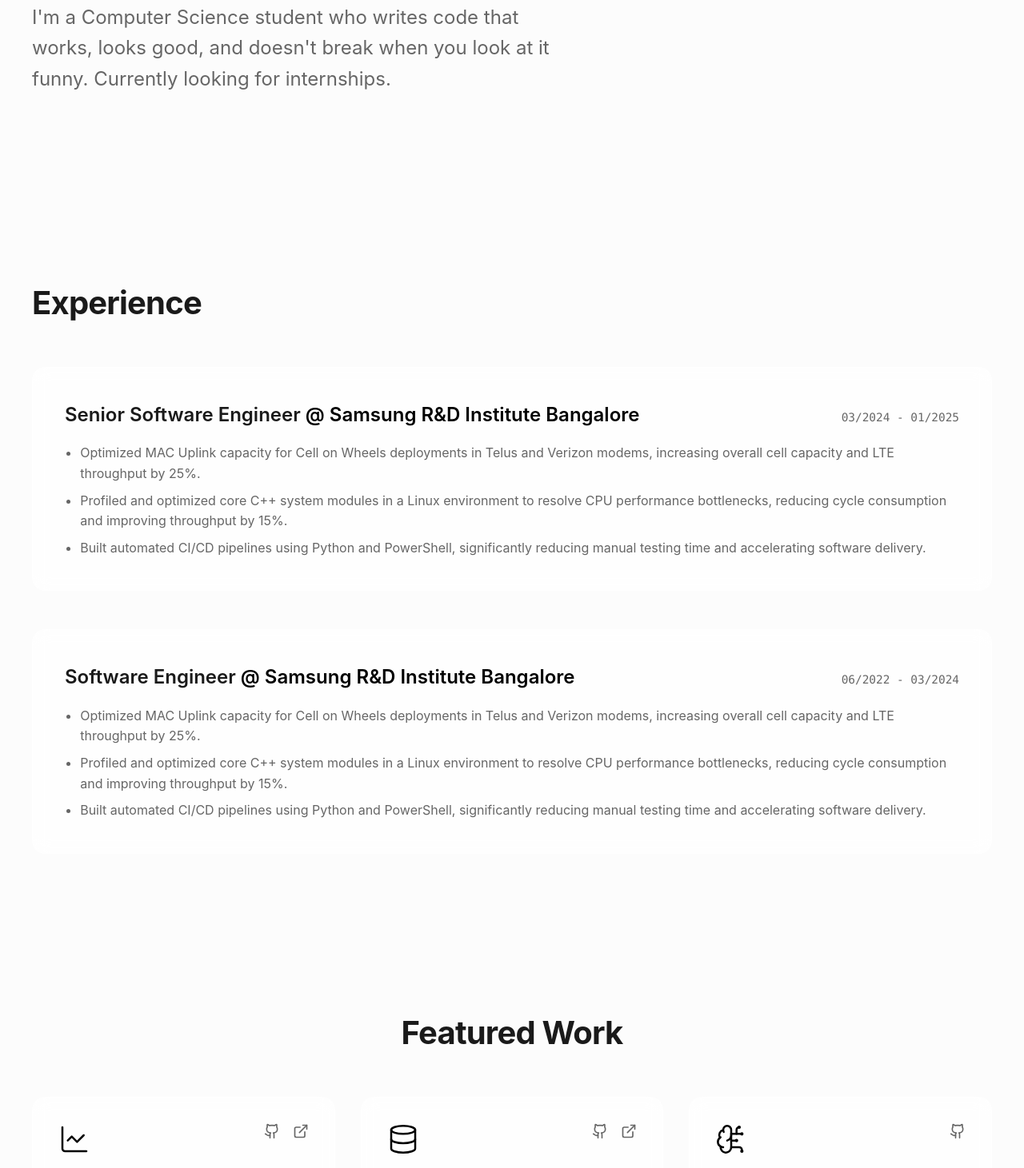
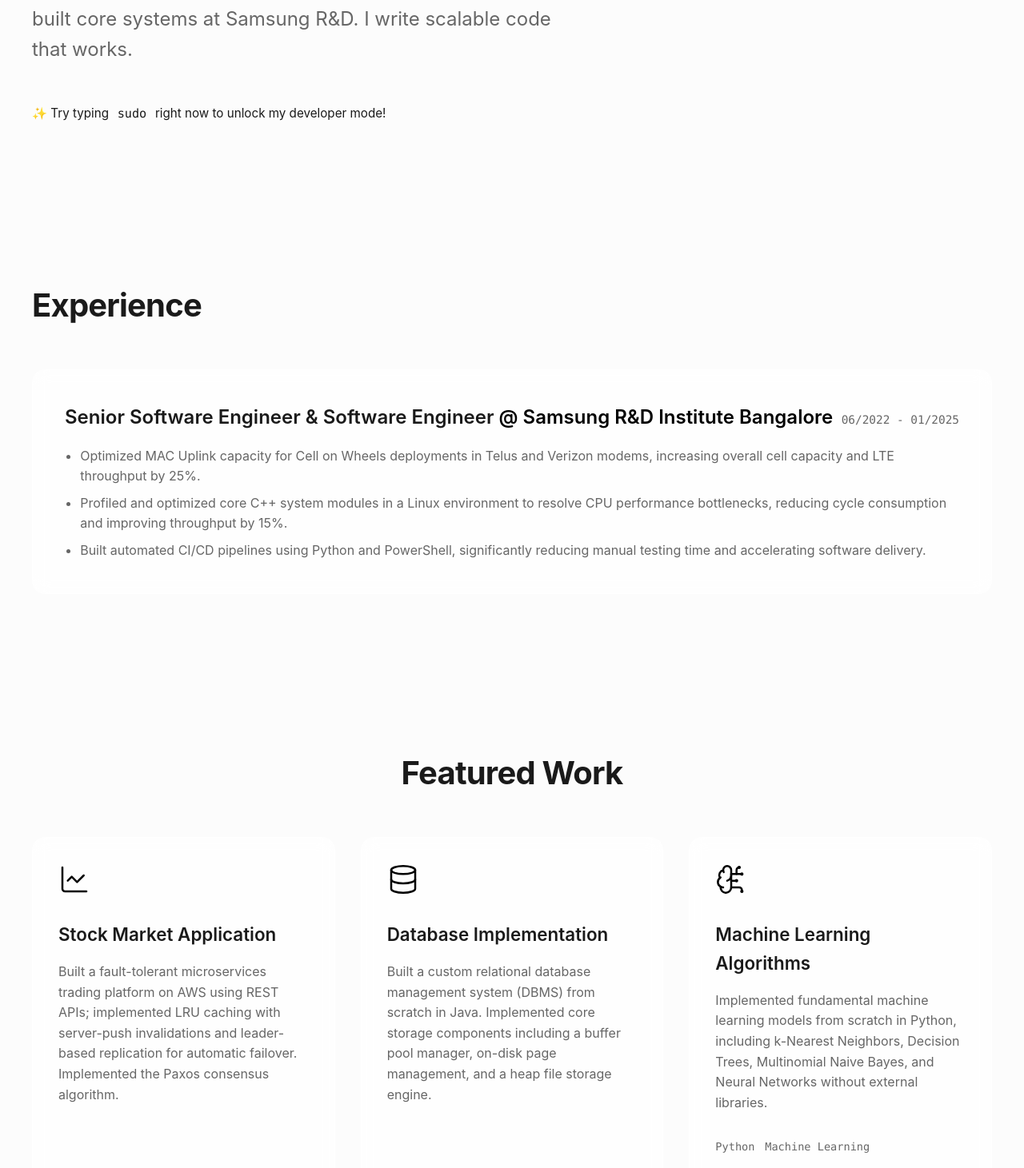
Before and after one commit to RiKan47/portfolio, a React (Vite) app: page / in a window 1280 px wide. Shown: the part 389-1850 px from the top of the page at 80% size. Built offline with nearby package versions, Linux system fonts and the light colour scheme.

Commit message:
rectify UI errors && modify exp block

```diff
--- a/src/components/Layout.tsx
+++ b/src/components/Layout.tsx
@@ -9,8 +9,7 @@ export const Layout = ({ children }: { children: React.ReactNode }) => {
                 {children}
             </main>
             <footer className="container section" style={{ textAlign: 'center', padding: '2rem 0', color: 'var(--current-text-muted)' }}>
-                <p>© {new Date().getFullYear()} Student Name. All rights reserved.</p>
-                <p style={{ fontSize: '0.8rem', marginTop: '0.5rem' }}>Try typing <code style={{ fontFamily: 'var(--font-mono)' }}>sudo</code> to unlock developer mode.</p>
+                <p>© {new Date().getFullYear()} Rishikanth Manimeli. All rights reserved.</p>
             </footer>
         </ThemeProvider>
     );
--- a/src/components/Navbar.tsx
+++ b/src/components/Navbar.tsx
@@ -15,7 +15,7 @@ export const Navbar = () => {
         <header className={`header ${scrolled ? 'glass scrolled' : ''}`}>
             <div className="container nav">
                 <div className="logo">
-                    Student.Name
+                    Rishikanth.M
                 </div>
                 <nav className="nav-links">
                     <a href="#about" className="nav-link">About</a>
--- a/src/pages/Experience.tsx
+++ b/src/pages/Experience.tsx
@@ -6,19 +6,9 @@ export const Experience = () => {
 
     const experiences = [
         {
-            title: "Senior Software Engineer",
+            title: "Senior Software Engineer & Software Engineer",
             company: "Samsung R&D Institute Bangalore",
-            date: "03/2024 - 01/2025",
-            points: [
-                "Optimized MAC Uplink capacity for Cell on Wheels deployments in Telus and Verizon modems, increasing overall cell capacity and LTE throughput by 25%.",
-                "Profiled and optimized core C++ system modules in a Linux environment to resolve CPU performance bottlenecks, reducing cycle consumption and improving throughput by 15%.",
-                "Built automated CI/CD pipelines using Python and PowerShell, significantly reducing manual testing time and accelerating software delivery."
-            ]
-        },
-        {
-            title: "Software Engineer",
-            company: "Samsung R&D Institute Bangalore",
-            date: "06/2022 - 03/2024",
+            date: "06/2022 - 01/2025",
             points: [
                 "Optimized MAC Uplink capacity for Cell on Wheels deployments in Telus and Verizon modems, increasing overall cell capacity and LTE throughput by 25%.",
                 "Profiled and optimized core C++ system modules in a Linux environment to resolve CPU performance bottlenecks, reducing cycle consumption and improving throughput by 15%.",
--- a/src/pages/Hero.tsx
+++ b/src/pages/Hero.tsx
@@ -20,7 +20,9 @@ export const Hero = () => {
                     <span style={{ color: 'var(--current-primary)' }}>structured</span> systems.
                 </h1>
                 <h2 style={{ fontSize: 'clamp(1.1rem, 2vw, 1.5rem)', color: 'var(--current-text-muted)', fontWeight: 400, maxWidth: '650px', lineHeight: 1.6 }}>
-                    I'm a Computer Science student who writes code that works, looks good, and doesn't break when you look at it funny. Currently looking for internships.
+                    MS in Computer Science at UMass Amherst. Previously built core systems at Samsung R&D. I write scalable code that works.
+                    <br /><br />
+                    <span style={{ fontSize: '0.95rem', color: 'var(--current-text)' }}>✨ Try typing <code style={{ fontFamily: 'var(--font-mono)', padding: '0.2rem 0.4rem', background: 'rgba(255,255,255,0.1)', borderRadius: '4px' }}>sudo</code> right now to unlock my developer mode!</span>
                 </h2>
 
                 {isDevMode && (
--- a/src/pages/Projects.tsx
+++ b/src/pages/Projects.tsx
@@ -1,6 +1,6 @@
 import { motion } from 'framer-motion';
 import { useTheme } from '../components/ThemeContext';
-import { Github, ExternalLink, LineChart, Database, BrainCircuit } from 'lucide-react';
+import { LineChart, Database, BrainCircuit } from 'lucide-react';
 
 export const Projects = () => {
     const { isDevMode } = useTheme();
@@ -10,23 +10,18 @@ export const Projects = () => {
             name: "Stock Market Application",
             description: "Built a fault-tolerant microservices trading platform on AWS using REST APIs; implemented LRU caching with server-push invalidations and leader-based replication for automatic failover. Implemented the Paxos consensus algorithm.",
             tech: ["React", "Python", "AWS", "REST APIs"],
-            github: "#",
-            live: "#",
             icon: <LineChart size={40} stroke="var(--current-primary)" strokeWidth="1.5" />
         },
         {
             name: "Database Implementation",
             description: "Built a custom relational database management system (DBMS) from scratch in Java. Implemented core storage components including a buffer pool manager, on-disk page management, and a heap file storage engine.",
             tech: ["Java", "B+ Tree", "BNL Joins", "DBMS"],
-            github: "#",
-            live: "#",
             icon: <Database size={40} stroke="var(--current-primary)" strokeWidth="1.5" />
         },
         {
             name: "Machine Learning Algorithms",
             description: "Implemented fundamental machine learning models from scratch in Python, including k-Nearest Neighbors, Decision Trees, Multinomial Naive Bayes, and Neural Networks without external libraries.",
             tech: ["Python", "Machine Learning", "Neural Networks"],
-            github: "#",
             icon: <BrainCircuit size={40} stroke="var(--current-primary)" strokeWidth="1.5" />
         }
     ];
@@ -61,21 +56,9 @@ export const Projects = () => {
             >
                 {projects.map((proj, idx) => (
                     <motion.div key={idx} variants={itemVariants} className="glass" style={{ padding: '2rem', borderRadius: '16px', display: 'flex', flexDirection: 'column' }}>
-                        <div style={{ display: 'flex', justifyContent: 'space-between', alignItems: 'flex-start', marginBottom: '1.5rem' }}>
+                        <div style={{ display: 'flex', justifyContent: 'flex-start', alignItems: 'flex-start', marginBottom: '1.5rem' }}>
                             <div style={{ marginRight: '1rem', flexShrink: 0 }}>
                                 {proj.icon}
-                            </div>
-                            <div style={{ display: 'flex', gap: '1rem' }}>
-                                {proj.github && (
-                                    <a href={proj.github} target="_blank" rel="noopener noreferrer" style={{ color: 'var(--current-text-muted)' }}>
-                                        <Github size={20} className="hover-color-text" />
-                                    </a>
-                                )}
-                                {proj.live && (
-                                    <a href={proj.live} target="_blank" rel="noopener noreferrer" style={{ color: 'var(--current-text-muted)' }}>
-                                        <ExternalLink size={20} className="hover-color-text" />
-                                    </a>
-                                )}
                             </div>
                         </div>
 
```
